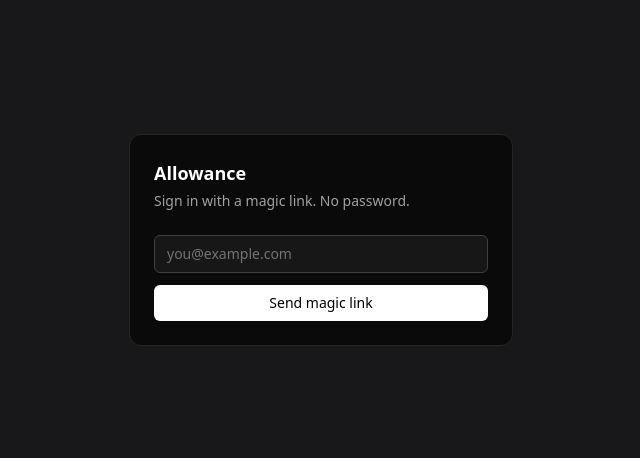
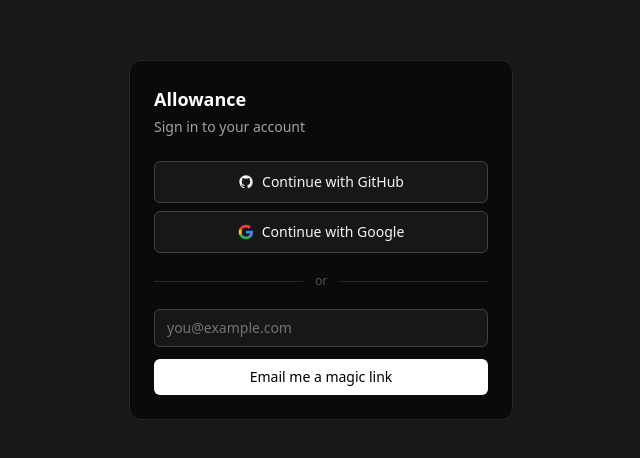
Before and after one commit to 9atar6/allowance, a Next.js app in the folder dashboard/: page /login in a window 1280 px wide. Shown: the part 160-618 px from the top of the page, without its empty margins (319-959 px from the left). Built offline with nearby package versions, Linux system fonts and the light colour scheme.

Commit message:
feat(auth): GitHub + Google sign-in alongside passwordless magic link
- signInWithProvider server action (OAuth -> /auth/confirm exchanges the code)
- login page: GitHub + Google buttons + 'or' divider + magic-link fallback

```diff
--- a/dashboard/app/login/actions.ts
+++ b/dashboard/app/login/actions.ts
@@ -1,9 +1,31 @@
 "use server";
 
+import { redirect } from "next/navigation";
 import { z } from "zod";
 import { createClient } from "@/lib/supabase/server";
 
 const schema = z.object({ email: z.string().email() });
+
+/** Start an OAuth sign-in (GitHub / Google). Redirects to the provider. */
+export async function signInWithProvider(formData: FormData): Promise<void> {
+  const provider = formData.get("provider");
+  if (provider !== "github" && provider !== "google") {
+    redirect("/login?error=oauth");
+  }
+
+  const supabase = await createClient();
+  const origin = process.env.NEXT_PUBLIC_APP_URL ?? "http://localhost:3000";
+
+  const { data, error } = await supabase.auth.signInWithOAuth({
+    provider,
+    options: { redirectTo: `${origin}/auth/confirm` },
+  });
+
+  if (error || !data?.url) {
+    redirect("/login?error=oauth");
+  }
+  redirect(data.url); // off to GitHub/Google; they return to /auth/confirm?code=...
+}
 
 export interface LoginState {
   status: "idle" | "sent" | "error";
--- a/dashboard/app/login/page.tsx
+++ b/dashboard/app/login/page.tsx
@@ -4,9 +4,12 @@ import { useActionState } from "react";
 import { Button } from "@/components/ui/button";
 import { Card, CardTitle } from "@/components/ui/card";
 import { Input } from "@/components/ui/input";
-import { sendMagicLink, type LoginState } from "./actions";
+import { sendMagicLink, signInWithProvider, type LoginState } from "./actions";
 
 const initial: LoginState = { status: "idle" };
+
+const oauthBtn =
+  "flex w-full items-center justify-center gap-2 rounded-md border border-neutral-700 bg-neutral-900 px-4 py-2.5 text-sm font-medium text-neutral-100 hover:bg-neutral-800";
 
 export default function LoginPage() {
   const [state, action, pending] = useActionState(sendMagicLink, initial);
@@ -15,10 +18,41 @@ export default function LoginPage() {
     <main className="flex min-h-screen items-center justify-center px-4">
       <Card className="w-full max-w-sm">
         <h1 className="text-lg font-semibold text-white">Allowance</h1>
-        <CardTitle className="mt-1 mb-6">
-          Sign in with a magic link. No password.
-        </CardTitle>
+        <CardTitle className="mt-1 mb-6">Sign in to your account</CardTitle>
 
+        {/* OAuth */}
+        <div className="space-y-2">
+          <form action={signInWithProvider}>
+            <input type="hidden" name="provider" value="github" />
+            <button type="submit" className={oauthBtn}>
+              <svg width="16" height="16" viewBox="0 0 24 24" fill="currentColor" aria-hidden>
+                <path d="M12 2C6.48 2 2 6.48 2 12c0 4.42 2.87 8.17 6.84 9.5.5.09.68-.22.68-.48v-1.7c-2.78.6-3.37-1.34-3.37-1.34-.45-1.16-1.1-1.47-1.1-1.47-.9-.62.07-.6.07-.6 1 .07 1.53 1.03 1.53 1.03.89 1.52 2.34 1.08 2.91.83.09-.65.35-1.08.63-1.33-2.22-.25-4.55-1.11-4.55-4.94 0-1.09.39-1.98 1.03-2.68-.1-.25-.45-1.27.1-2.65 0 0 .84-.27 2.75 1.02a9.6 9.6 0 0 1 5 0c1.91-1.29 2.75-1.02 2.75-1.02.55 1.38.2 2.4.1 2.65.64.7 1.03 1.59 1.03 2.68 0 3.84-2.34 4.69-4.57 4.94.36.31.68.92.68 1.85v2.74c0 .27.18.58.69.48A10 10 0 0 0 22 12c0-5.52-4.48-10-10-10z" />
+              </svg>
+              Continue with GitHub
+            </button>
+          </form>
+          <form action={signInWithProvider}>
+            <input type="hidden" name="provider" value="google" />
+            <button type="submit" className={oauthBtn}>
+              <svg width="16" height="16" viewBox="0 0 24 24" aria-hidden>
+                <path fill="#4285F4" d="M22.56 12.25c0-.78-.07-1.53-.2-2.25H12v4.26h5.92a5.06 5.06 0 0 1-2.2 3.32v2.77h3.57c2.08-1.92 3.27-4.74 3.27-8.1z" />
+                <path fill="#34A853" d="M12 23c2.97 0 5.46-.98 7.28-2.66l-3.57-2.77c-.98.66-2.23 1.06-3.71 1.06-2.86 0-5.29-1.93-6.16-4.53H2.18v2.84A11 11 0 0 0 12 23z" />
+                <path fill="#FBBC05" d="M5.84 14.1a6.6 6.6 0 0 1 0-4.2V7.06H2.18a11 11 0 0 0 0 9.88l3.66-2.84z" />
+                <path fill="#EA4335" d="M12 5.38c1.62 0 3.06.56 4.21 1.64l3.15-3.15C17.45 2.09 14.97 1 12 1A11 11 0 0 0 2.18 7.06l3.66 2.84C6.71 7.3 9.14 5.38 12 5.38z" />
+              </svg>
+              Continue with Google
+            </button>
+          </form>
+        </div>
+
+        {/* Divider */}
+        <div className="my-5 flex items-center gap-3 text-xs text-neutral-600">
+          <span className="h-px flex-1 bg-neutral-800" />
+          or
+          <span className="h-px flex-1 bg-neutral-800" />
+        </div>
+
+        {/* Magic link */}
         {state.status === "sent" ? (
           <p className="text-sm text-green-400">{state.message}</p>
         ) : (
@@ -34,7 +68,7 @@ export default function LoginPage() {
               <p className="text-sm text-red-400">{state.message}</p>
             )}
             <Button type="submit" disabled={pending} className="w-full">
-              {pending ? "Sending…" : "Send magic link"}
+              {pending ? "Sending…" : "Email me a magic link"}
             </Button>
           </form>
         )}
```
